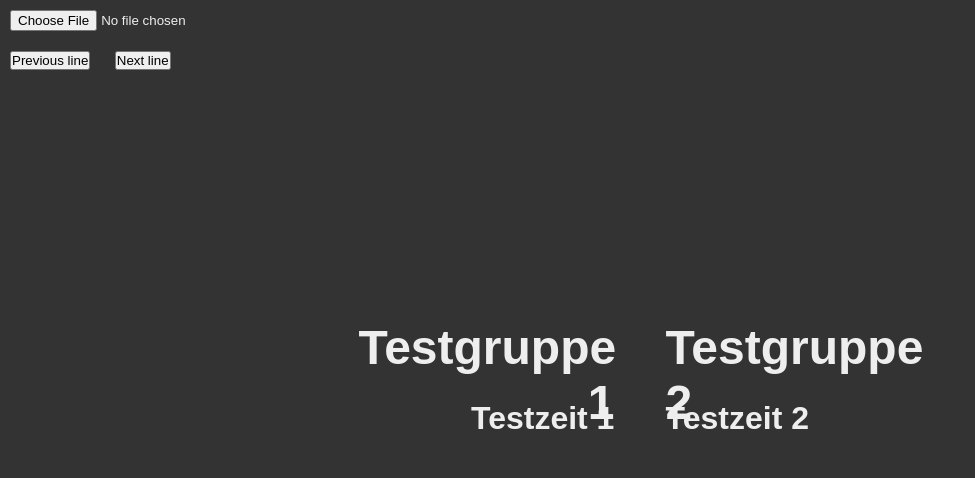
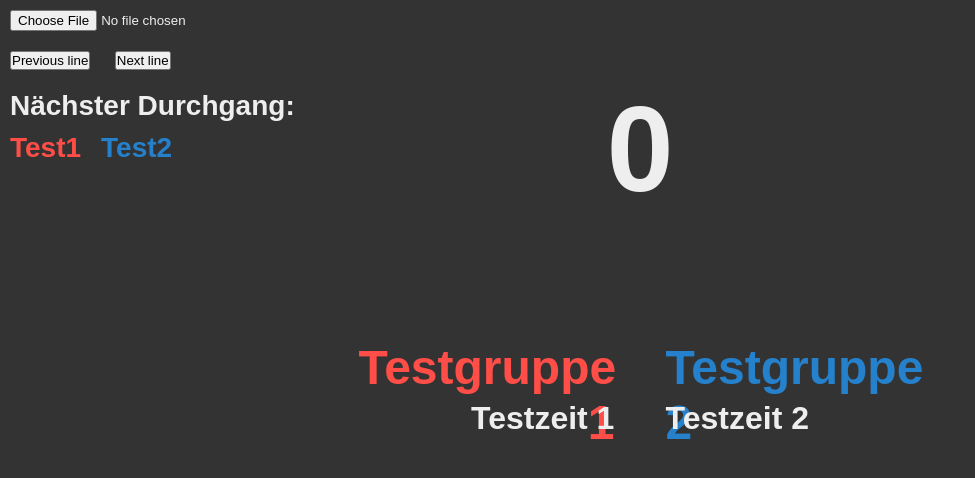
Before and after one commit to simonittensammer/csv-reader, a plain HTML site: page index.html in a window 1280 px wide. Shown: the whole page, without its empty margins (0-975 px from the left). Drawn offline with Linux system fonts and the light colour scheme.

Commit message:
add more features

```diff
--- a/index.html
+++ b/index.html
@@ -15,7 +15,21 @@
         <button onclick="drawPreviousLine();">Previous line</button>
         <button onclick="drawNextLine();">Next line</button>
 
+        <div id="nextRun">
+            <h2>Nächster Durchgang:</h2>
+            <div id="next1" class="next">
+                Test1
+            </div>
+            <div id="next2" class="next">
+                Test2
+            </div>
+        </div>
+
         <div id="output">
+            <div id="durchgang">
+                0
+            </div>
+
             <div id="gruppeWrapper" class="wrapper">
                 <div id="gruppe1" class="gruppe">
                     Testgruppe 1
--- a/js/script.js
+++ b/js/script.js
@@ -37,7 +37,8 @@ function processData(csv) {
     while (allTextLines.length) {
         lines.push(allTextLines.shift().split(','));
     }
-	console.log(lines);
+    console.log(lines);
+    drawNextLine();
 	//drawOutput(lines);
 }
 
@@ -57,20 +58,23 @@ function drawOutput(lines){
 
 function drawNextLine() {
     currentLine++;
-    //document.getElementById("outputLine").innerHTML = lines[currentLine];
     drawLine();
 }
 
 function drawPreviousLine() {
     currentLine--;
-    //document.getElementById("outputLine").innerHTML = lines[currentLine];
     drawLine();
 }
 
 function drawLine() {
+    document.getElementById("durchgang").innerHTML = lines[currentLine][0];
+
     document.getElementById("gruppe1").innerHTML = lines[currentLine][1];
     document.getElementById("gruppe2").innerHTML = lines[currentLine][3];
 
     document.getElementById("zeit1").innerHTML = lines[currentLine][2];
     document.getElementById("zeit2").innerHTML = lines[currentLine][4];
+
+    document.getElementById("next1").innerHTML = lines[currentLine +1][1];
+    document.getElementById("next2").innerHTML = lines[currentLine +1][3];
 }
--- a/style/style.css
+++ b/style/style.css
@@ -14,6 +14,25 @@ input, button {
     margin: 10px;
 }
 
+h2 {
+    padding: 10px;
+    font-size: 175%;
+}
+
+.next {
+    float: left;
+    padding: 0 10px;
+    font-size: 175%;
+}
+
+#next1 {
+    color: #FF4E48;
+}
+
+#next2 {
+    color: #2581CC;
+}
+
 .wrapper {
     position: absolute;
     text-align: center;
@@ -21,8 +40,16 @@ input, button {
     transform: translate(-50%, 0);
 }
 
+#durchgang {
+    position: absolute;
+    top: 10vh;
+    font-size: 750%;
+    left: 50vw;
+    transform: translate(-50%, 0);
+}
+
 #gruppeWrapper {
-    top: 40vh;
+    top: 42.5vh;
 }
 
 #zeitWrapper {
@@ -44,11 +71,13 @@ input, button {
 #gruppe1 {
     float: left;
     text-align: right;
+    color: #FF4E48;
 }
 
 #gruppe2 {
     float: left;
     text-align: left;
+    color: #2581CC;
 }
 
 #zeit1 {
```
